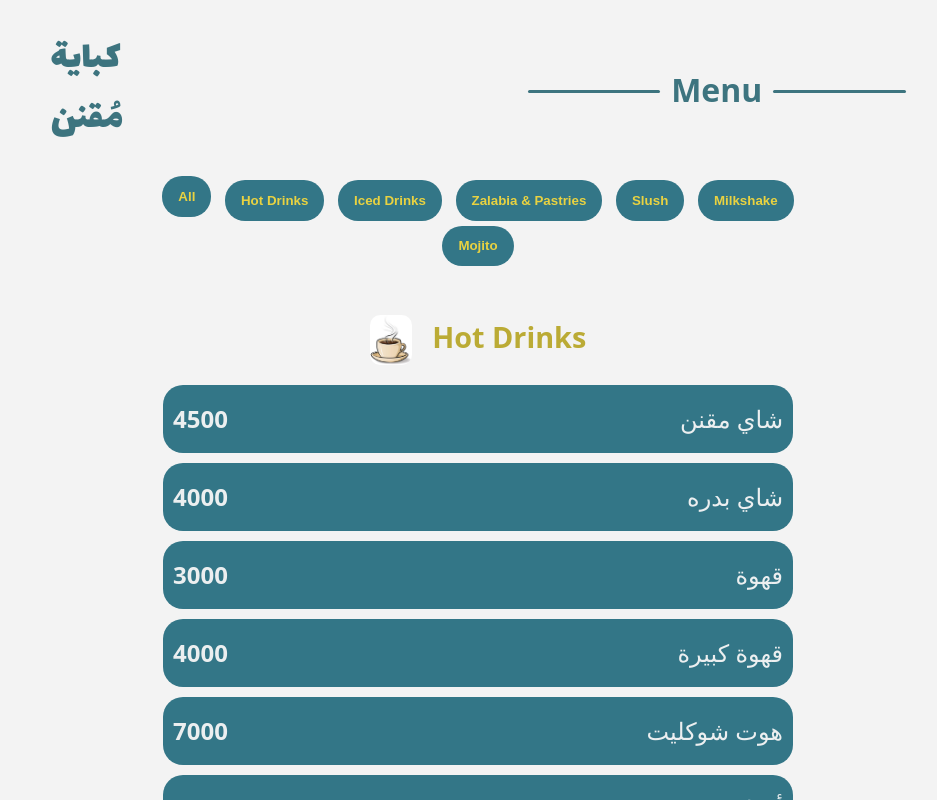
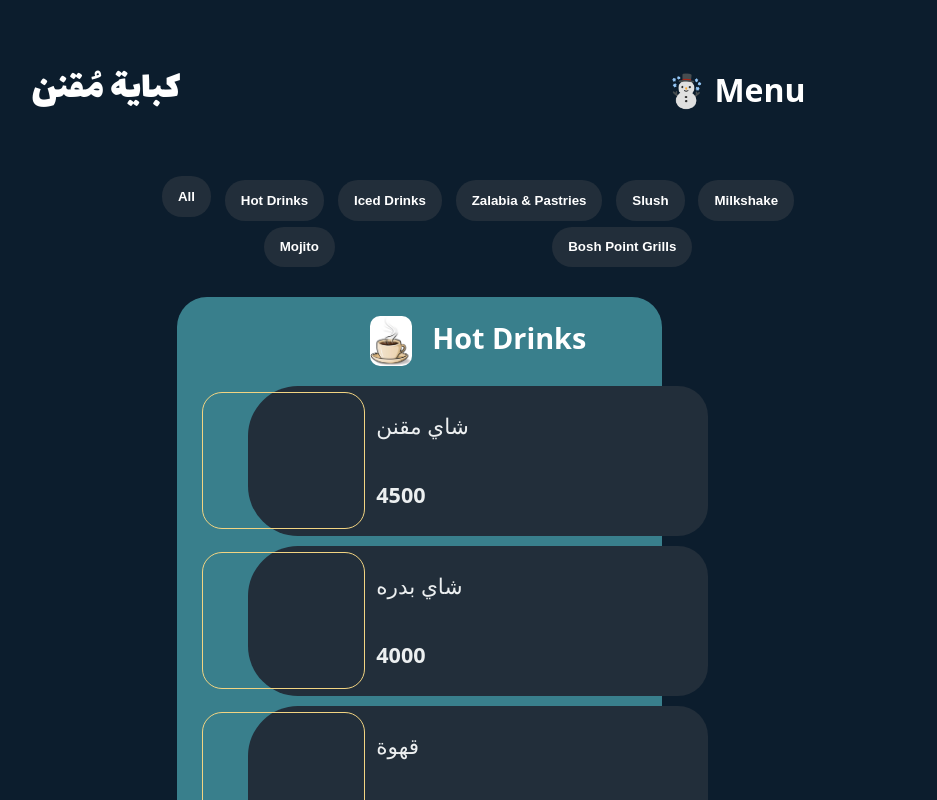
Before and after one commit to m0h1m3d/kobayt-mognn-menu, a React (Vite) app: page / in a window 1280 px wide. Shown: the top 800 px of the page, without its empty margins (162-1099 px from the left). Built offline with nearby package versions, Linux system fonts and the light colour scheme.

Commit message:
redesign

```diff
--- a/menuData.js
+++ b/menuData.js
@@ -82,6 +82,20 @@ const menu = [
       { name: "موهيتو مانجو", price: 6000 },
     ],
   },
+  {
+    category: "Bosh Point Grills",
+    items: [
+      { name: "شغف مقنن (الأكثر مبيعاً)", price: 6500 },
+      { name: "كيوي", price: 6000 },
+      { name: "أناناس", price: 6000 },
+      { name: "فراولة", price: 6000 },
+      { name: "بلوبيري", price: 6000 },
+      { name: "كرز", price: 6000 },
+      { name: "ميكس", price: 6500 },
+      { name: "موهيتو روز", price: 6000 },
+      { name: "موهيتو مانجو", price: 6000 },
+    ],
+  },
 ];
 
 
--- a/src/App.css
+++ b/src/App.css
@@ -9,6 +9,8 @@ body{
 }
 
 .container{
+  height: 100%;
+  width: 100%;
   display: flex;
   flex-direction: column;
 }
--- a/src/components/Header/Header.jsx
+++ b/src/components/Header/Header.jsx
@@ -1,12 +1,17 @@
-import './header.scss';
+import "./header.scss";
 
 function Header() {
-    return (
-        <div className="header">
-            <h1>كباية <br /> مُقنن</h1>
-            <h2>Menu</h2>
-        </div>
-    )
+  return (
+    <div className="header">
+      <h1>
+        {/* كباية
+        <br />
+        مُقنن */}
+        كباية مُقنن
+      </h1>
+      <h2>☃️ Menu</h2>
+    </div>
+  );
 }
 
-export default Header
+export default Header;
--- a/src/components/Header/header.scss
+++ b/src/components/Header/header.scss
@@ -1,5 +1,6 @@
 .header {
-  color: #3d747f;
+  // color: #3d747f;
+  color: #ffff;
   height: 20vh;
   display: flex;
   justify-content: space-around;
@@ -20,23 +21,23 @@
     text-align: center;
   }
 
-  h2::before, h2::after{
-    content: '';
-    width: 35%;
-    height: 3px;
-    background-color: #3d747f;
-    position: absolute;
-    top: 50%;
-    border-radius: 10px;
-  }
+  // h2::before, h2::after{
+  //   content: '';
+  //   width: 35%;
+  //   height: 3px;
+  //   background-color: #3d747f;
+  //   position: absolute;
+  //   top: 50%;
+  //   border-radius: 10px;
+  // }
 
-  h2::before{
-    left: 0;
-  }
+  // h2::before{
+  //   left: 0;
+  // }
 
-  h2::after{
-    right: 0;
-  }
+  // h2::after{
+  //   right: 0;
+  // }
 }
 
 @media (max-width: 966px){
@@ -52,9 +53,9 @@
         h2{
             width: 50%;
 
-            &::before, &::after{
-                width: 15%;
-            }
+            // &::before, &::after{
+            //     width: 15%;
+            // }
         }
     }
 }
--- a/src/components/Menu/Menu.jsx
+++ b/src/components/Menu/Menu.jsx
@@ -68,6 +68,13 @@ function Menu() {
           title={"Mojito"}
           setFiltered={setFiltered}
         />
+        <Button
+          active={active}
+          setActive={setActive}
+          value={"Bosh Point Grills"}
+          title={"Bosh Point Grills"}
+          setFiltered={setFiltered}
+        />
       </nav>
 
       <div className="menu">
--- a/src/components/Menu/menu.scss
+++ b/src/components/Menu/menu.scss
@@ -1,5 +1,8 @@
 .menu-container {
+  height: 80%;
+  width: 100%;
   display: flex;
+  align-items: center;
   flex-direction: column;
   // height: 80%;
 }
@@ -10,7 +13,7 @@
   height: 10%;
   display: flex;
   justify-content: space-around;
-  gap: 5px;
+  gap: 6px;
   align-items: center;
   flex-wrap: wrap;
 
@@ -18,24 +21,28 @@
     padding: 0.8rem 1rem;
     border-radius: 20px;
     border: none;
-    background-color: #337687;
-    color: #e9d241;
+    // background-color: #337687;
+    background-color: #222e3a;
+    // color: #e9d241;
+    color: #ffff;
     font-weight: 700;
     cursor: pointer;
     transition: all 0.3s;
   }
 }
 
-.links button.active{
+.links button.active {
   transform: translateY(-4px);
 }
 
 .menu {
+  height: 80%;
   width: 100%;
+  // height: auto;
   // height: 80vh;
-  overflow: auto;
+  // overflow: auto;
   display: flex;
-  //   justify-content: space-between;
+  align-items: center;
   flex-direction: column;
 }
 
--- a/src/components/MenuItems/Item.jsx
+++ b/src/components/MenuItems/Item.jsx
@@ -1,12 +1,15 @@
-import './item.scss';
+import "./item.scss";
 
-function Item({price, name}) {
-    return (
-        <div className='item'>
-            <h2>{price}</h2>
-            <h2>{name}</h2>
-        </div>
-    )
+function Item({ price, name }) {
+  return (
+    <div className="item">
+      <div className="pic"></div>
+      <div className="details">
+        <h2>{name}</h2>
+        <h2>{price}</h2>
+      </div>
+    </div>
+  );
 }
 
-export default Item
+export default Item;
--- a/src/components/MenuItems/MenuItems.jsx
+++ b/src/components/MenuItems/MenuItems.jsx
@@ -1,42 +1,78 @@
-import Item from './Item';
-import './menuitem.scss';
+import { useEffect } from "react";
+import Item from "./Item";
+import "./menuitem.scss";
 
-function MenuItems({item}) {
-    const {category, items} = item;
+function MenuItems({ item }) {
+  const { category, items } = item;
 
+  useEffect(() => {
+    const cards = document.querySelectorAll(".item");
 
-    return (
-        <div className='card'>
-            <h1>
+    const observer = new IntersectionObserver(
+        (entries) => {
+            entries.forEach((entry) => {
+                if (entry.isIntersecting) {
+                    entry.target.classList.add("show");
+                }
+            });
+        },
+        { threshold: 0.3 }
+    );
+    cards.forEach((card) => observer.observe(card));
+    return () => {
+      cards.forEach((card) => observer.unobserve(card));
+    };
+  }, []);
 
-                <img src={`/${
-                    category.includes('Hot') ? 'hot'
-                    :
-                    category.includes('Iced')?
-                    'iced'
-                    :
-                    category.includes('Zalabia & Pastries') ?
-                    'zalabia'
-                    :
-                    category.includes('Slush') ?
-                    'slush'
-                    :
-                    category.includes('Milkshake') ?
-                    'shake'
-                    :
-                    category.includes('Mojito') ?
-                    'mojito'
-                    :''
+  return (
+    <div className="card">
+      <div className="bg"></div>
+      <h1>
+        <img
+          src={`/${
+            category.includes("Hot")
+              ? "hot"
+              : category.includes("Iced")
+              ? "iced"
+              : category.includes("Zalabia & Pastries")
+              ? "zalabia"
+              : category.includes("Slush")
+              ? "slush"
+              : category.includes("Milkshake")
+              ? "shake"
+              : category.includes("Mojito")
+              ? "mojito"
+              : category.includes("Bosh Point Grills")
+              ? 'grill'
+              :''
+          }.jpg`}
+          alt={`${
+            category.includes("Hot")
+              ? "hot"
+              : category.includes("Iced")
+              ? "iced"
+              : category.includes("Zalabia & Pastries")
+              ? "zalabia"
+              : category.includes("Slush")
+              ? "slush"
+              : category.includes("Milkshake")
+              ? "shake"
+              : category.includes("Mojito")
+              ? "mojito"
+              : category.includes("Bosh Point Grills")
+              ? 'grill'
+              :''
+          }`}
+        />
 
+        {category}
+      </h1>
 
-                }.jpg`} alt=""/>
-
-
-            {category}</h1>
-
-            {items.map(item => <Item key={item.name} name={item.name} price={item.price} />)}
-        </div>
-    )
+      {items.map((item) => (
+        <Item key={item.name} name={item.name} price={item.price} />
+      ))}
+    </div>
+  );
 }
 
-export default MenuItems
+export default MenuItems;
--- a/src/components/MenuItems/item.scss
+++ b/src/components/MenuItems/item.scss
@@ -1,22 +1,40 @@
 .item {
-  width: 50%;
-  height: 3rem;
+  position: relative;
   display: flex;
   align-items: center;
-  justify-content: space-between;
-  gap: 10px;
-  background-color: #337687;
+  justify-content: space-evenly;
+  // background-color: #337687;
+  // background-color: white;
+  background-color: #222e3a;
   color: #eceff0;
-  font-size: 1rem;
-  border-radius: 20px;
+  font-size: 0.9rem;
+  border-radius: 30px;
+  border-top-left-radius: 50px;
+  border-bottom-left-radius: 50px;
   margin-bottom: 10px;
-  padding: 10px;
+  transform: translateY(40px);
+  opacity: 0;
+  transition: all 0.5s ease-in-out;
+
+  .pic{
+    position: absolute;
+    left: -10%;
+    width: 35%;
+    height: 90%;
+    border-radius: 20px;
+    border: 1px solid #F2D482;
+  }
+
+  .details{
+    width: 55%;
+    padding-left: 50px;
+    display: flex;
+    flex-direction: column;
+    // color: #031F3A;
+  }
 }
 
-
-@media (max-width: 755px){
-    .item{
-        width: 100%;
-        font-size: 0.8rem;
-    }
+.item.show {
+  transform: translateY(0);
+  opacity: 1;
 }
--- a/src/components/MenuItems/menuitem.scss
+++ b/src/components/MenuItems/menuitem.scss
@@ -1,22 +1,79 @@
 .card {
+  height: 100%;
+  width: 90%;
+  position: relative;
   color: #618283;
   display: flex;
   flex-direction: column;
   align-items: center;
   font-size: 0.5rem;
   padding: 30px;
+  // border-radius: 10px;
+
+  .item {
+    height: 150px;
+    width: 40%;
+    // color: #031F3A;
+  }
+
+  .bg {
+    position: absolute;
+    left: 25.2%;
+    height: 98%;
+    width: 40%;
+    background-color: #397f8c;
+    z-index: -1;
+    border-radius: 30px;
+  }
 
   h1 {
-    color: #bbab35;
+    // color: #bbab35;
+    color: #ffff;
     // align-self: flex-start;
     font-size: 1.8rem;
     display: flex;
     gap: 20px;
 
-      img{
-        align-self: center;
-        border-radius: 10px;
-        height: 50px;
-      }
+    img {
+      align-self: center;
+      border-radius: 10px;
+      height: 50px;
+    }
   }
 }
+
+@media (max-width: 678px) {
+  .card {
+    width: 90%;
+    padding: 19px;
+
+    h1{
+      width: 85%;
+      align-items: center;
+    }
+
+    .bg {
+      width: 83%;
+      left: 2%;
+    }
+    .item {
+      width: 90%;
+      font-size: 0.8rem;
+
+      .pic{
+        left: -5%;
+      }
+
+      .details{
+        width: 100%;
+        font-size: 0.6rem;
+        padding-left: 120px;
+      }
+
+      .pic{
+        height: 80%;
+        width: 40%;
+      }
+    }
+  }
+}
--- a/src/index.css
+++ b/src/index.css
@@ -4,7 +4,10 @@
   font-weight: 400;
 
   color-scheme: light dark;
-  background-color: #f3f3f3;
+  /* background-color: #f3f3f3; */
+  /* background-color: #031F3A; */
+
+  background-color: #0c1d2d;
 
   font-synthesis: none;
   text-rendering: optimizeLegibility;
```
Also changed, not shown: public/grill.jpg (added), src/assets/menu-new.jpg (added).
